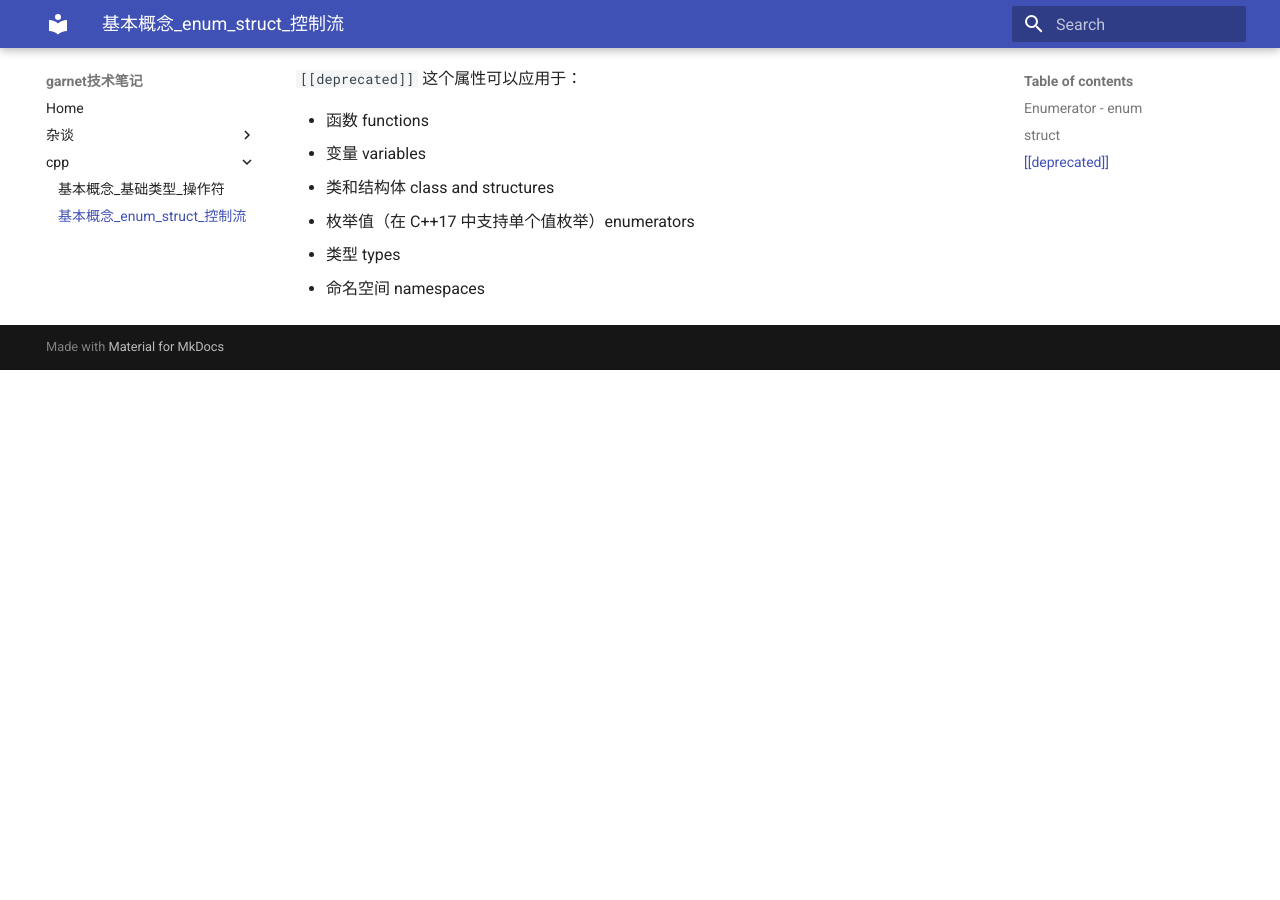
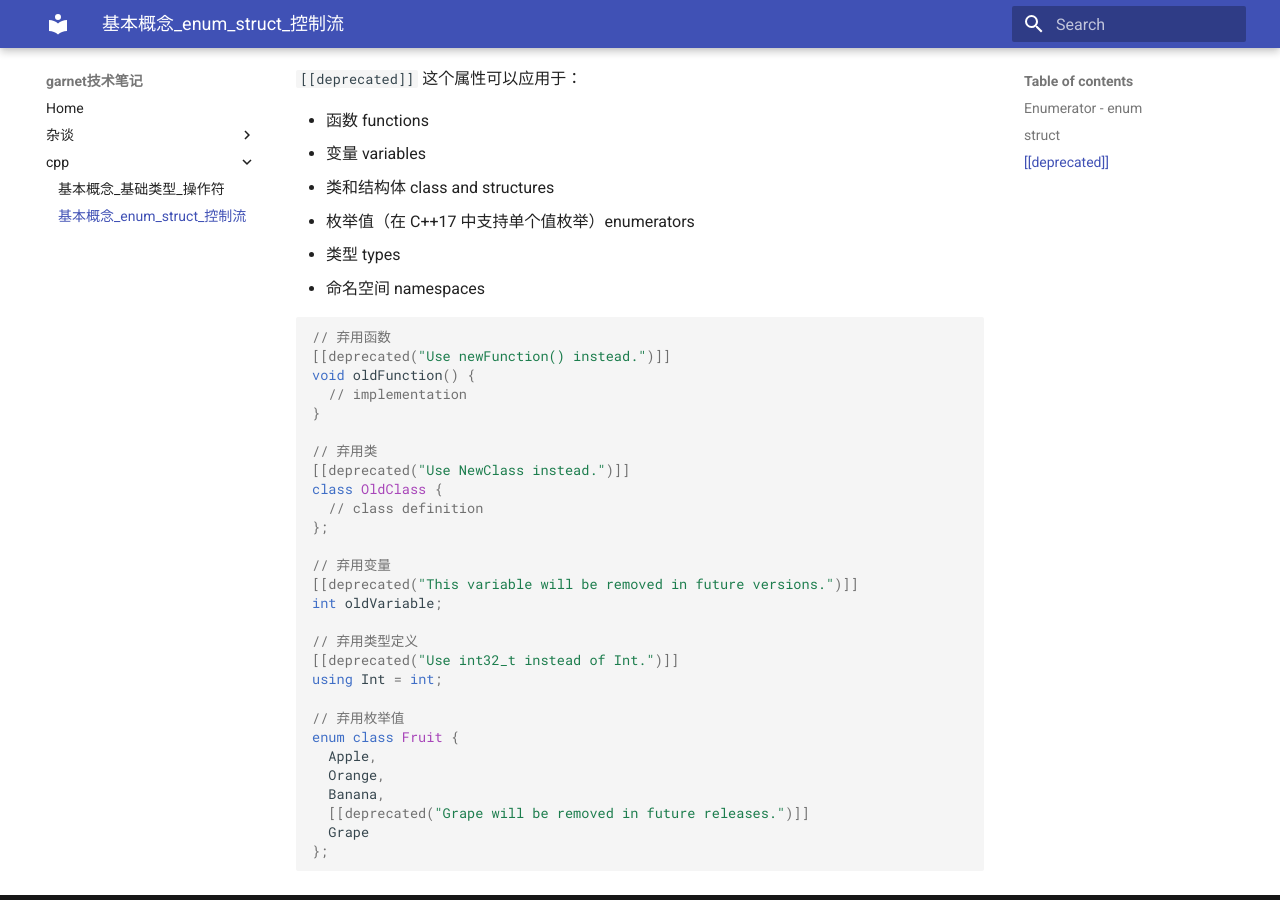
Before and after one commit to ymma98/technotes, an MkDocs documentation site: the page built from docs/cpp/基本概念_enum_struct_控制流.md, in a window 1280 px wide and 900 px high, scrolled down 3716 px. Built offline with MkDocs 1.6.1 and Material for MkDocs 9.7.7, drawn with Linux system fonts in a browser that asks for light colours; before the commit the page ends 4086 px from its top, so only the background shows below that.

Commit message:
docs/cpp/基本概念_enum_struct_控制流.md updated from https://stackedit.cn/

````diff
--- a/docs/cpp/基本概念_enum_struct_控制流.md
+++ b/docs/cpp/基本概念_enum_struct_控制流.md
@@ -187,8 +187,38 @@ void configureDevice() {
 -   类型 types
 -   命名空间 namespaces
 
+```cpp
+// 弃用函数
+[[deprecated("Use newFunction() instead.")]]
+void oldFunction() {
+  // implementation
+}
+
+// 弃用类
+[[deprecated("Use NewClass instead.")]]
+class OldClass {
+  // class definition
+};
+
+// 弃用变量
+[[deprecated("This variable will be removed in future versions.")]]
+int oldVariable;
+
+// 弃用类型定义
+[[deprecated("Use int32_t instead of Int.")]]
+using Int = int;
+
+// 弃用枚举值
+enum class Fruit {
+  Apple,
+  Orange,
+  Banana,
+  [[deprecated("Grape will be removed in future releases.")]]
+  Grape
+};
+```
 <!--stackedit_data:
-eyJoaXN0b3J5IjpbNjExMzgwMTksLTYxOTg1MjAwMywxNTgxOT
-g4NTU3LDE1NDg1Mzk4MDAsLTY5MDk1MDYwOCw5Mzg4OTQwNzhd
-fQ==
+eyJoaXN0b3J5IjpbLTQ5NzA4NjU1Miw2MTEzODAxOSwtNjE5OD
+UyMDAzLDE1ODE5ODg1NTcsMTU0ODUzOTgwMCwtNjkwOTUwNjA4
+LDkzODg5NDA3OF19
 -->
````
